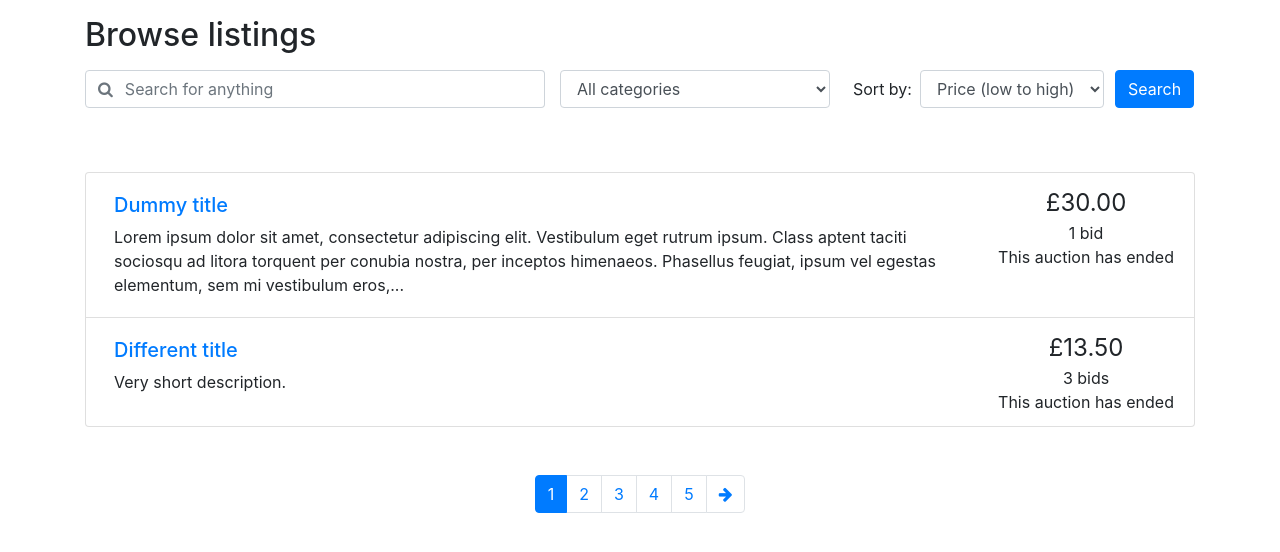
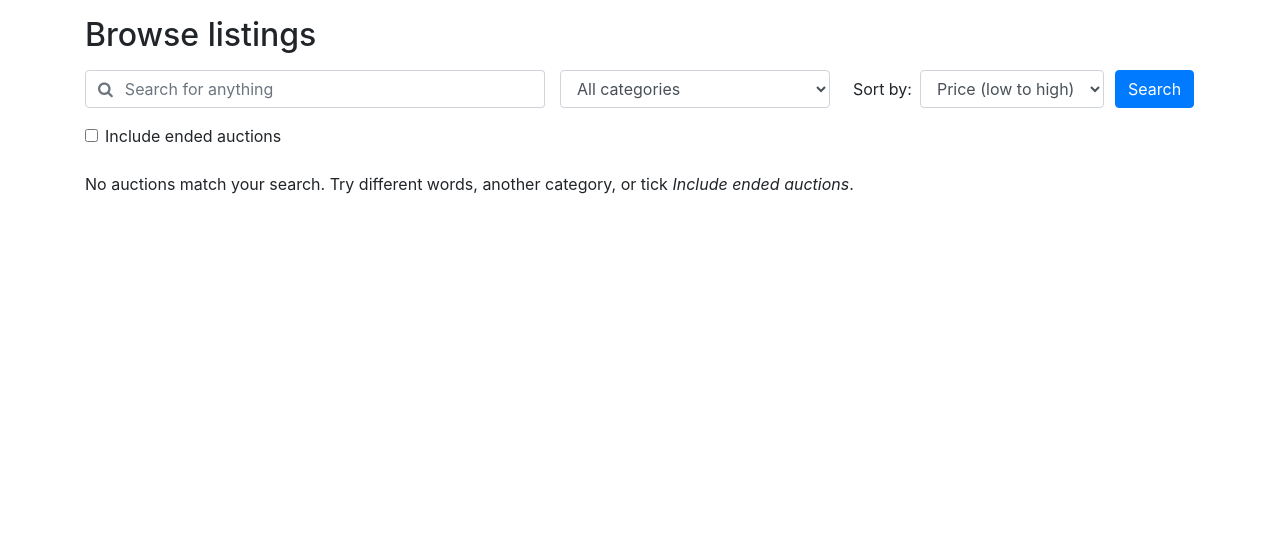
Before and after one commit to dunciu/database-fundamentals, a PHP site: page /browse.php in a window 1280 px wide. Shown: the part 114-666 px from the top of the page. Run offline with PHP 8.4, Linux system fonts and the light colour scheme; tables that the repository leaves empty hold one stand-in row (values such as "Sample post").

Commit message:
Implementing browsing feature, sort by category, price etc..

```diff
--- a/browse.php
+++ b/browse.php
@@ -1,14 +1,37 @@
 <?php include_once("header.php")?>
+<?php require_once("db.php")?>
 <?php require("utilities.php")?>
+
+<?php
+  // Read the search options from the URL.
+  $keyword    = trim($_GET['keyword'] ?? '');
+  $category   = $_GET['cat'] ?? 'all';
+  $category   = ($category === 'all') ? 'all' : (int)$category;
+  $ordering   = $_GET['order_by'] ?? 'pricelow';
+  $show_ended = !empty($_GET['ended']);
+  $curr_page  = max(1, (int)($_GET['page'] ?? 1));
+  $results_per_page = 10;
+
+  // ORDER BY the sort must come from this fixed list, not URL
+  $orderings = [
+    'pricelow'  => 'currentPrice ASC, a.endTime ASC',
+    'pricehigh' => 'currentPrice DESC, a.endTime ASC',
+    'date'      => 'a.endTime ASC',
+    'newest'    => 'a.startTime DESC',
+  ];
+  if (!isset($orderings[$ordering])) {
+    $ordering = 'pricelow';
+  }
+
+  // Categories for the dropdown
+  $categories = $conn->query("SELECT categoryID, name FROM categories ORDER BY name")->fetch_all(MYSQLI_ASSOC);
+?>
 
 <div class="container">
 
 <h2 class="my-3">Browse listings</h2>
 
 <div id="searchSpecs">
-<!-- When this form is submitted, this PHP page is what processes it.
-     Search/sort specs are passed to this page through parameters in the URL
-     (GET method of passing data to a page). -->
 <form method="get" action="browse.php">
   <div class="row">
     <div class="col-md-5 pr-0">
@@ -20,28 +43,32 @@
               <i class="fa fa-search"></i>
             </span>
           </div>
-          <input type="text" class="form-control border-left-0" id="keyword" placeholder="Search for anything">
+          <input type="text" class="form-control border-left-0" id="keyword" name="keyword"
+                 placeholder="Search for anything" value="<?= htmlspecialchars($keyword) ?>">
         </div>
       </div>
     </div>
     <div class="col-md-3 pr-0">
       <div class="form-group">
         <label for="cat" class="sr-only">Search within:</label>
-        <select class="form-control" id="cat">
-          <option selected value="all">All categories</option>
-          <option value="fill">Fill me in</option>
-          <option value="with">with options</option>
-          <option value="populated">populated from a database?</option>
+        <select class="form-control" id="cat" name="cat">
+          <option value="all">All categories</option>
+          <?php foreach ($categories as $c): ?>
+            <option value="<?= $c['categoryID'] ?>" <?= $category === (int)$c['categoryID'] ? 'selected' : '' ?>>
+              <?= htmlspecialchars($c['name']) ?>
+            </option>
+          <?php endforeach; ?>
         </select>
       </div>
     </div>
     <div class="col-md-3 pr-0">
       <div class="form-inline">
         <label class="mx-2" for="order_by">Sort by:</label>
-        <select class="form-control" id="order_by">
-          <option selected value="pricelow">Price (low to high)</option>
-          <option value="pricehigh">Price (high to low)</option>
-          <option value="date">Soonest expiry</option>
+        <select class="form-control" id="order_by" name="order_by">
+          <option value="pricelow"  <?= $ordering === 'pricelow'  ? 'selected' : '' ?>>Price (low to high)</option>
+          <option value="pricehigh" <?= $ordering === 'pricehigh' ? 'selected' : '' ?>>Price (high to low)</option>
+          <option value="date"      <?= $ordering === 'date'      ? 'selected' : '' ?>>Soonest expiry</option>
+          <option value="newest"    <?= $ordering === 'newest'    ? 'selected' : '' ?>>Newly listed</option>
         </select>
       </div>
     </div>
@@ -49,103 +76,99 @@
       <button type="submit" class="btn btn-primary">Search</button>
     </div>
   </div>
+  <div class="form-check mb-2">
+    <input class="form-check-input" type="checkbox" id="ended" name="ended" value="1" <?= $show_ended ? 'checked' : '' ?>>
+    <label class="form-check-label" for="ended">Include ended auctions</label>
+  </div>
 </form>
 </div> <!-- end search specs bar -->
-
 
 </div>
 
 <?php
-  // Retrieve these from the URL
-  if (!isset($_GET['keyword'])) {
-    // TODO: Define behavior if a keyword has not been specified.
+
+  $where  = [];
+  $types  = '';
+  $params = [];
+
+  if (!$show_ended) {
+    $where[] = 'a.endTime > NOW()';               // running auctions only
   }
-  else {
-    $keyword = $_GET['keyword'];
+  if ($category !== 'all') {
+    $where[] = 'a.categoryID = ?';
+    $types  .= 'i';
+    $params[] = $category;
   }
 
-  if (!isset($_GET['cat'])) {
-    // TODO: Define behavior if a category has not been specified.
+  $words = array_slice(preg_split('/\s+/', $keyword, -1, PREG_SPLIT_NO_EMPTY), 0, 5);
+  foreach ($words as $word) {
+    $like = '%' . addcslashes($word, '%_\\') . '%';   // treat % and _ as ordinary characters
+    $where[] = '(a.title LIKE ? OR a.description LIKE ?)';
+    $types  .= 'ss';
+    array_push($params, $like, $like);
   }
-  else {
-    $category = $_GET['cat'];
+  $where_sql = $where ? 'WHERE ' . implode(' AND ', $where) : '';
+
+
+  $stmt = $conn->prepare("SELECT COUNT(*) AS n FROM auctions a $where_sql");
+  if ($types !== '') {
+    $stmt->bind_param($types, ...$params);
   }
+  $stmt->execute();
+  $num_results = (int)$stmt->get_result()->fetch_assoc()['n'];
+  $max_page    = max(1, (int)ceil($num_results / $results_per_page));
+  $curr_page   = min($curr_page, $max_page);
+  $offset      = ($curr_page - 1) * $results_per_page;
 
-  if (!isset($_GET['order_by'])) {
-    // TODO: Define behavior if an order_by value has not been specified.
-  }
-  else {
-    $ordering = $_GET['order_by'];
-  }
 
-  if (!isset($_GET['page'])) {
-    $curr_page = 1;
-  }
-  else {
-    $curr_page = $_GET['page'];
-  }
+  $stmt = $conn->prepare(
+    "SELECT a.auctionID, a.title, a.description, a.endTime,
+            COALESCE(MAX(b.amount), a.startingPrice) AS currentPrice,
+            COUNT(b.bidID) AS numBids
+     FROM auctions a
+     LEFT JOIN bids b ON b.auctionID = a.auctionID
+     $where_sql
+     GROUP BY a.auctionID
+     ORDER BY {$orderings[$ordering]}
+     LIMIT ? OFFSET ?");
+  $page_params = array_merge($params, [$results_per_page, $offset]);
+  $stmt->bind_param($types . 'ii', ...$page_params);
+  $stmt->execute();
+  $results = $stmt->get_result()->fetch_all(MYSQLI_ASSOC);
 
-  /* TODO: Use above values to construct a query. Use this query to
-     retrieve data from the database. (If there is no form data entered,
-     decide on appropriate default value/default query to make. */
 
-  /* For the purposes of pagination, it would also be helpful to know the
-     total number of results that satisfy the above query */
-  $num_results = 96; // TODO: Calculate me for real
-  $results_per_page = 10;
-  $max_page = ceil($num_results / $results_per_page);
+  $link_params = array_filter([
+    'keyword'  => $keyword,
+    'cat'      => ($category === 'all') ? null : $category,
+    'order_by' => $ordering,
+    'ended'    => $show_ended ? 1 : null,
+  ], fn($v) => $v !== null && $v !== '');
+  $querystring = $link_params ? htmlspecialchars(http_build_query($link_params)) . '&amp;' : '';
 ?>
 
-<div class="container mt-5">
+<div class="container mt-4">
 
-<!-- TODO: If result set is empty, print an informative message. Otherwise... -->
+<?php if ($num_results === 0): ?>
+  <p>No auctions match your search. Try different words, another category, or tick <em>Include ended auctions</em>.</p>
+<?php else: ?>
+  <p class="text-muted"><?= $num_results ?> <?= $num_results === 1 ? 'auction' : 'auctions' ?> found</p>
 
   <ul class="list-group">
-
-<!-- TODO: Use a while loop to print a list item for each auction listing
-     retrieved from the query -->
-
   <?php
-  // Demonstration of what listings will look like using dummy data.
-  $item_id = "87021";
-  $title = "Dummy title";
-  $description = "Lorem ipsum dolor sit amet, consectetur adipiscing elit. Vestibulum eget rutrum ipsum. Class aptent taciti sociosqu ad litora torquent per conubia nostra, per inceptos himenaeos. Phasellus feugiat, ipsum vel egestas elementum, sem mi vestibulum eros, et facilisis dui nisi eget metus. In non elit felis. Ut lacus sem, pulvinar ultricies pretium sed, viverra ac sapien. Vivamus condimentum aliquam rutrum. Phasellus iaculis faucibus pellentesque. Sed sem urna, maximus vitae cursus id, malesuada nec lectus. Vestibulum scelerisque vulputate elit ut laoreet. Praesent vitae orci sed metus varius posuere sagittis non mi.";
-  $current_price = 30;
-  $num_bids = 1;
-  $end_date = new DateTime('2020-09-16T11:00:00');
-
-  // This uses a function defined in utilities.php
-  print_listing_li($item_id, $title, $description, $current_price, $num_bids, $end_date);
-
-  $item_id = "516";
-  $title = "Different title";
-  $description = "Very short description.";
-  $current_price = 13.50;
-  $num_bids = 3;
-  $end_date = new DateTime('2020-11-02T00:00:00');
-
-  print_listing_li($item_id, $title, $description, $current_price, $num_bids, $end_date);
+    foreach ($results as $r) {
+      print_listing_li($r['auctionID'], $r['title'], $r['description'],
+                       $r['currentPrice'], $r['numBids'], new DateTime($r['endTime']));
+    }
   ?>
-
   </ul>
 
-<!-- Pagination for results listings -->
+
   <nav aria-label="Search results pages" class="mt-5">
     <ul class="pagination justify-content-center">
-
   <?php
-
-  // Copy any currently-set GET variables to the URL.
-  $querystring = "";
-  foreach ($_GET as $key => $value) {
-    if ($key != "page") {
-      $querystring .= "$key=$value&amp;";
-    }
-  }
-
     $high_page_boost = max(3 - $curr_page, 0);
-  $low_page_boost = max(2 - ($max_page - $curr_page), 0);
-  $low_page = max(1, $curr_page - 2 - $low_page_boost);
+    $low_page_boost  = max(2 - ($max_page - $curr_page), 0);
+    $low_page  = max(1, $curr_page - 2 - $low_page_boost);
     $high_page = min($max_page, $curr_page + 2 + $high_page_boost);
 
     if ($curr_page != 1) {
@@ -159,19 +182,8 @@
     }
 
     for ($i = $low_page; $i <= $high_page; $i++) {
-    if ($i == $curr_page) {
-      // Highlight the link
       echo('
-    <li class="page-item active">');
-    }
-    else {
-      // Non-highlighted link
-      echo('
-    <li class="page-item">');
-    }
-
-    // Do this in any case
-    echo('
+      <li class="page-item' . ($i == $curr_page ? ' active' : '') . '">
         <a class="page-link" href="browse.php?' . $querystring . 'page=' . $i . '">' . $i . '</a>
       </li>');
     }
@@ -186,13 +198,10 @@
       </li>');
     }
   ?>
-
     </ul>
   </nav>
-
+<?php endif; ?>
 
 </div>
 
-
-
 <?php include_once("footer.php")?>
--- a/utilities.php
+++ b/utilities.php
@@ -25,13 +25,15 @@ function display_time_remaining($interval) {
 // This function prints an HTML <li> element containing an auction listing
 function print_listing_li($item_id, $title, $desc, $price, $num_bids, $end_time)
 {
-  // Truncate long descriptions
-  if (strlen($desc) > 250) {
-    $desc_shortened = substr($desc, 0, 250) . '...';
+    // Prevents modifying pages from DB entries
+  if (mb_strlen($desc) > 250) {
+    $desc_shortened = mb_substr($desc, 0, 250) . '...';
   }
   else {
     $desc_shortened = $desc;
   }
+  $desc_shortened = htmlspecialchars($desc_shortened);
+  $title = htmlspecialchars($title);
 
   // Fix language of bid vs. bids
   if ($num_bids == 1) {
```
Lines whose indentation alone changed are shown as unchanged.
